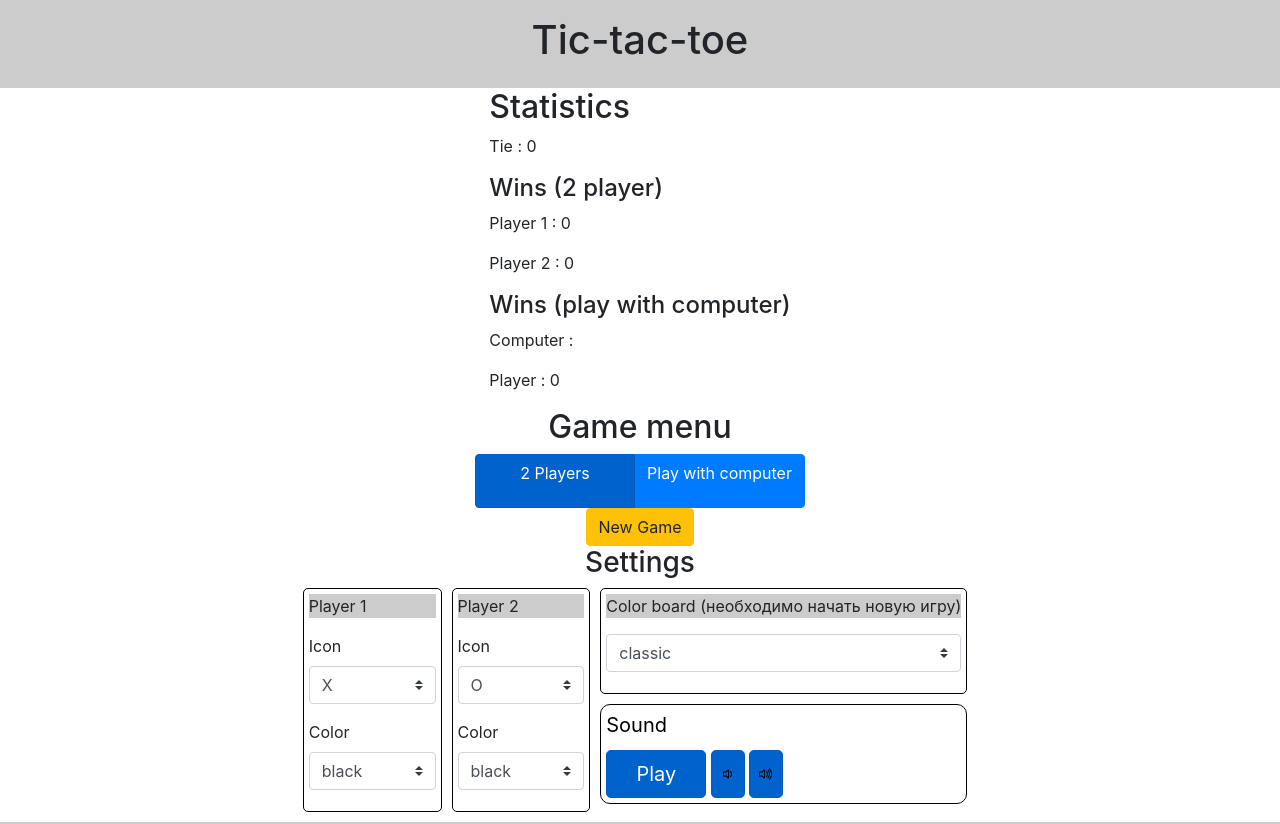
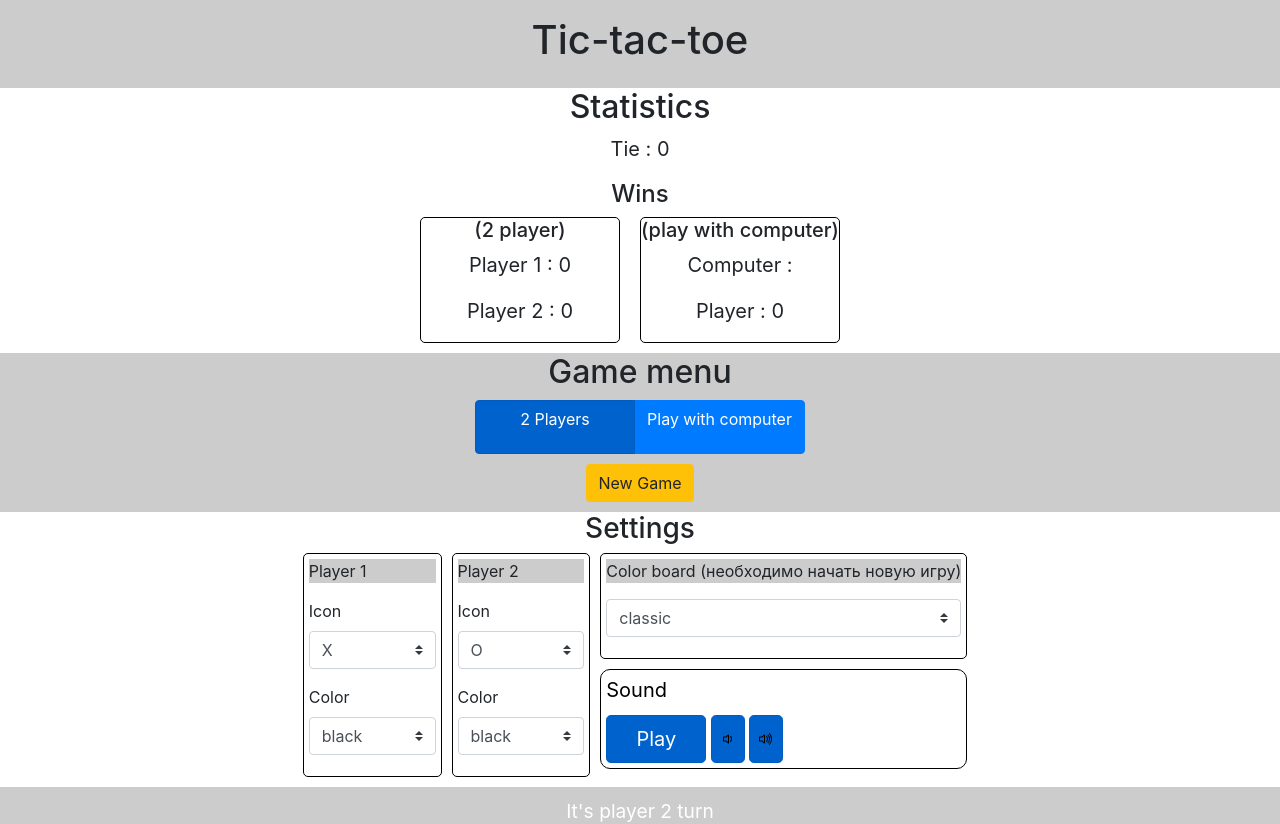
Before and after one commit to Mobidikt/tic-tac-toe, a React (Create React App) app: page / in a window 1280 px wide. Shown: the top 824 px of the page. Built offline with nearby package versions, Linux system fonts and the light colour scheme.

Commit message:
feat: style statistics

```diff
--- a/src/components/Main/Main.css
+++ b/src/components/Main/Main.css
@@ -196,12 +196,40 @@
   align-items: center;
 }
 .game-menu{
+  width: 100%;
+  background-color: rgba(0, 0, 0, 0.2);
   display: flex;
   flex-direction: column;
   align-items: center;
 }
+.btn_new-menu{
+  margin: 10px;
+}
 .btn_radio{
   min-width: 160px;
+}
+.statistics{
+  display: flex;
+  flex-direction: column;
+  align-items: center;
+  font-size: 20px;
+}
+.statistics__tie{
+  text-align: center;
+
+}
+.statistics__subtitle{text-align: center;}
+.statistics__wrapper{
+  display: flex;
+  flex-wrap: wrap;
+}
+.statistics__type{
+  margin-right: 20px;
+  min-width: 200px;
+  text-align: center;
+  border: 1px solid black;
+  border-radius: 5px;
+  margin-bottom: 10px;
 }
 .settings{
   display: flex;
--- a/src/components/Main/Main.js
+++ b/src/components/Main/Main.js
@@ -33,16 +33,23 @@ class Menu extends Component {
     const tie = +localStorage.getItem('Tie');
     return (
       <div className='game-info'>
-        <div>
+        <div className='statistics'>
           <h2>Statistics</h2>
           <div>
-            <p>Tie : {tie}</p>
-            <h4>Wins (2 player)</h4>
+            <p className='statistics__tie'>Tie : {tie}</p>
+            <h4 className='statistics__subtitle'>Wins</h4>
+            <div className='statistics__wrapper'>
+              <div className='statistics__type'>
+                <h5>(2 player)</h5>
                 <p>Player 1 : {playerOne}</p>
                 <p>Player 2 : {playerTwo}</p>
-            <h4>Wins (play with computer)</h4>
+              </div>
+              <div className='statistics__type'>
+                <h5>(play with computer)</h5>
                 <p>Computer : {computer}</p>
                 <p>Player : {playerVSComputer}</p>
+              </div>
+            </div>
           </div>
         </div>
         <div className='game-menu'>
@@ -58,11 +65,13 @@ class Menu extends Component {
               />
             </ToggleButton>
           </ToggleButtonGroup>
-          <div>
-            <Button variant='warning' onClick={() => this.context.newGame()}>
+          <Button
+            variant='warning'
+            className='btn_new-menu'
+            onClick={() => this.context.newGame()}
+          >
             New Game
           </Button>{' '}
-          </div>
         </div>
       </div>
     );
```
Lines whose indentation alone changed are shown as unchanged.
